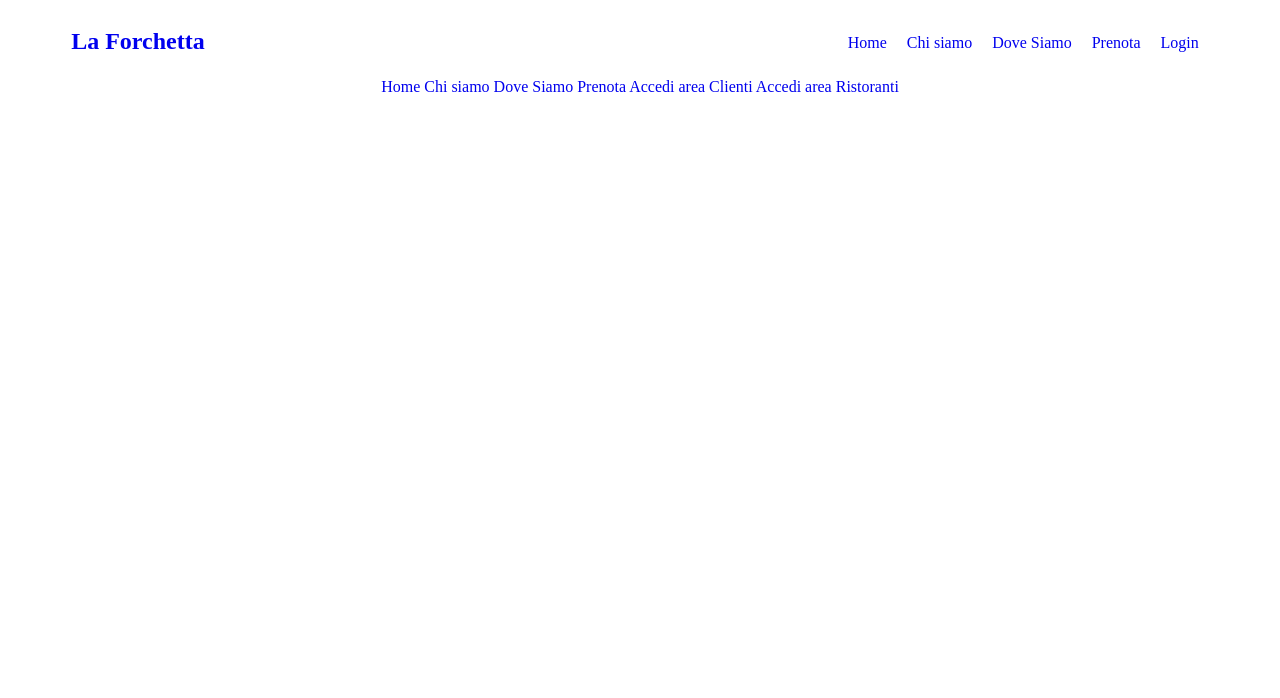
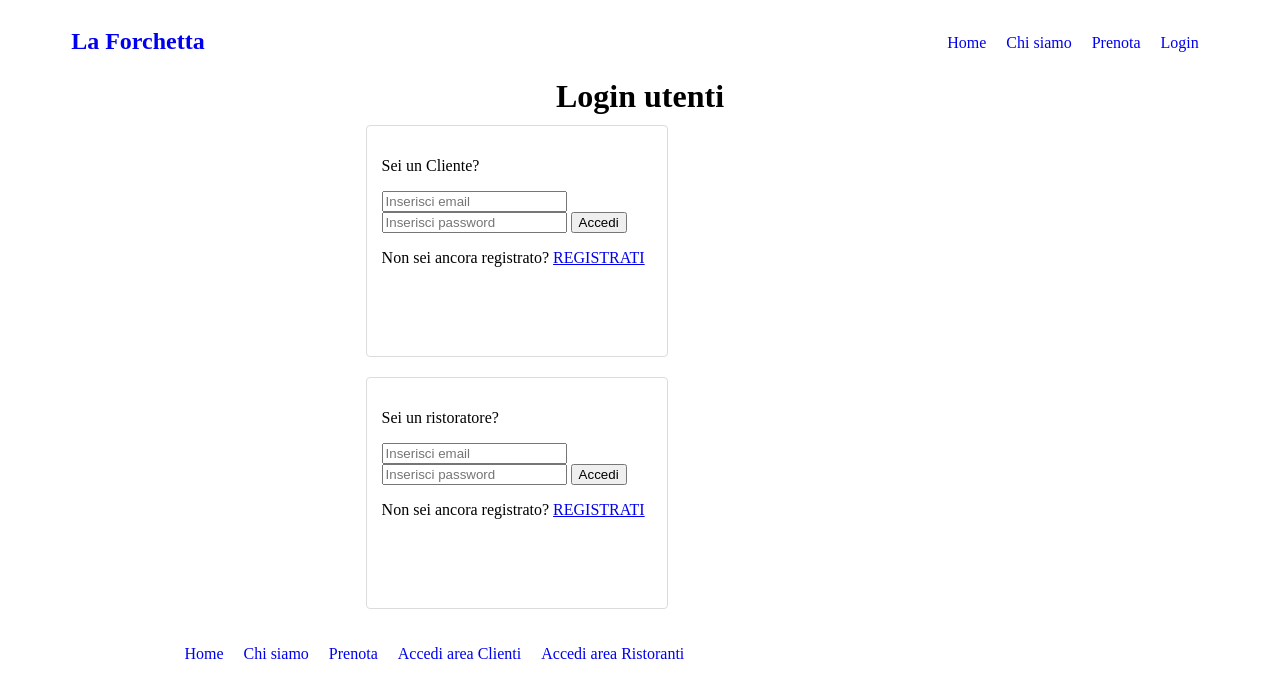
Before and after one commit to Ricky392/TheFork_AppWebCloud_Project, a plain HTML site: page login.html in a window 1280 px wide. Drawn offline with Linux system fonts and the light colour scheme.

Commit message:
migliorato footer create basi di pagine

```diff
--- a/css/objects_presentation.css
+++ b/css/objects_presentation.css
@@ -28,13 +28,19 @@
     background: aquamarine;
 }
 
+.page_title{
+    width: 80%;
+    text-align: center;
+    margin: 0 auto;
+}
+
 
 /* filters presentation */
 
 .filters{
     clear: both;
     width: 90%;
-    margin: 0 auto 20px;
+    margin: 20px 0;
 }
 
 .dropbtn {
@@ -87,10 +93,7 @@
 
 /* fine filters presenation */
 
-
-
-
-.polaroid_table{
+.page_content{
     clear: both;
     width: 90%;
     margin: 0 auto;
@@ -118,6 +121,22 @@
     float: right;
 }
 
+.login_forms{
+    clear: both;
+    margin: 0 auto;
+    width: 50%;
+}
+
+.login{
+    float: left;
+    margin: 10px;
+    padding: 15px;
+    width: 270px;
+    height: 200px;
+    border: 1px solid gainsboro;
+    border-radius: 4px;
+}
+
 footer{
     clear:both;
     width: 100%;
@@ -132,3 +151,17 @@ footer{
 .footer_wrapper>a{
     text-decoration: none;
 }
+
+.footer_link{
+    float: left;
+    list-style: none;
+}
+
+.footer_link>li{
+    float: left;
+    margin: 10px;
+}
+
+.footer_link>li>a{
+    text-decoration: none;
+}
--- a/login.html
+++ b/login.html
@@ -24,8 +24,7 @@
             <ul class="nav_link">
                 <li><a href="index.html">Home</a></li>
                 <li><a href="chi_siamo.html">Chi siamo</a></li>
-                <li><a href="dove_siamo.html">Dove Siamo</a></li>
-                <li><a href="prenota.html">Prenota</a></li>
+                <li><a href="index.html">Prenota</a></li>
                 <li><a href="login.html">Login</a></li>
             </ul>
         </div>
@@ -33,15 +32,47 @@
 
     <!-- PAGE CONTENT -->
 
+    <div class="page_content">
+        <h1 class="page_title">Login utenti</h1>
+        <div class="login_forms">
+            <!-- USER LOGIN -->
+            <div class="login">
+                <p>Sei un Cliente?</p>
+                <form method="get">
+                    <input type="email" placeholder="Inserisci email">
+                    <input type="password" placeholder="Inserisci password">
+                    <input type="submit" value="Accedi">
+                </form>
+                <p>
+                    Non sei ancora registrato? <a href="registration.html">REGISTRATI</a>
+                </p>
+            </div>
+
+            <!-- RESTURANT MANAGER LOGIN -->
+            <div class="login">
+                <p>Sei un ristoratore?</p>
+                <form method="get">
+                    <input type="email" placeholder="Inserisci email">
+                    <input type="password" placeholder="Inserisci password">
+                    <input type="submit" value="Accedi">
+                </form>
+                <p>
+                    Non sei ancora registrato? <a href="registration.html">REGISTRATI</a>
+                </p>
+            </div>
+        </div>
+    </div>
+
     <!-- FOOTER BAR -->
-    <footer>
+    <footer class="">
         <div class="footer_wrapper">
-            <a href="index.html">Home</a>
-            <a href="chi_siamo.html">Chi siamo</a>
-            <a href="dove_siamo.html">Dove Siamo</a>
-            <a href="prenota.html">Prenota</a>
-            <a href="login_user.html">Accedi area Clienti</a>
-            <a href="login_resturant.html">Accedi area Ristoranti</a>
+            <ul class="footer_link">
+                <li><a href="index.html">Home</a></li>
+                <li><a href="chi_siamo.html">Chi siamo</a></li>
+                <li><a href="index.html">Prenota</a></li>
+                <li><a href="login_user.html">Accedi area Clienti</a></li>
+                <li><a href="login_resturant.html">Accedi area Ristoranti</a></li>
+            </ul>
         </div>
     </footer>
 
```
Also changed, not shown: chi_siamo.html (+18 -9 lines), dove_siamo.html (+63 -25 lines), index.html (+14 -12 lines), prenota.html (+8 -8 lines), data/img00.jpg (added), data/img01.jpg (added), 1 other file.
